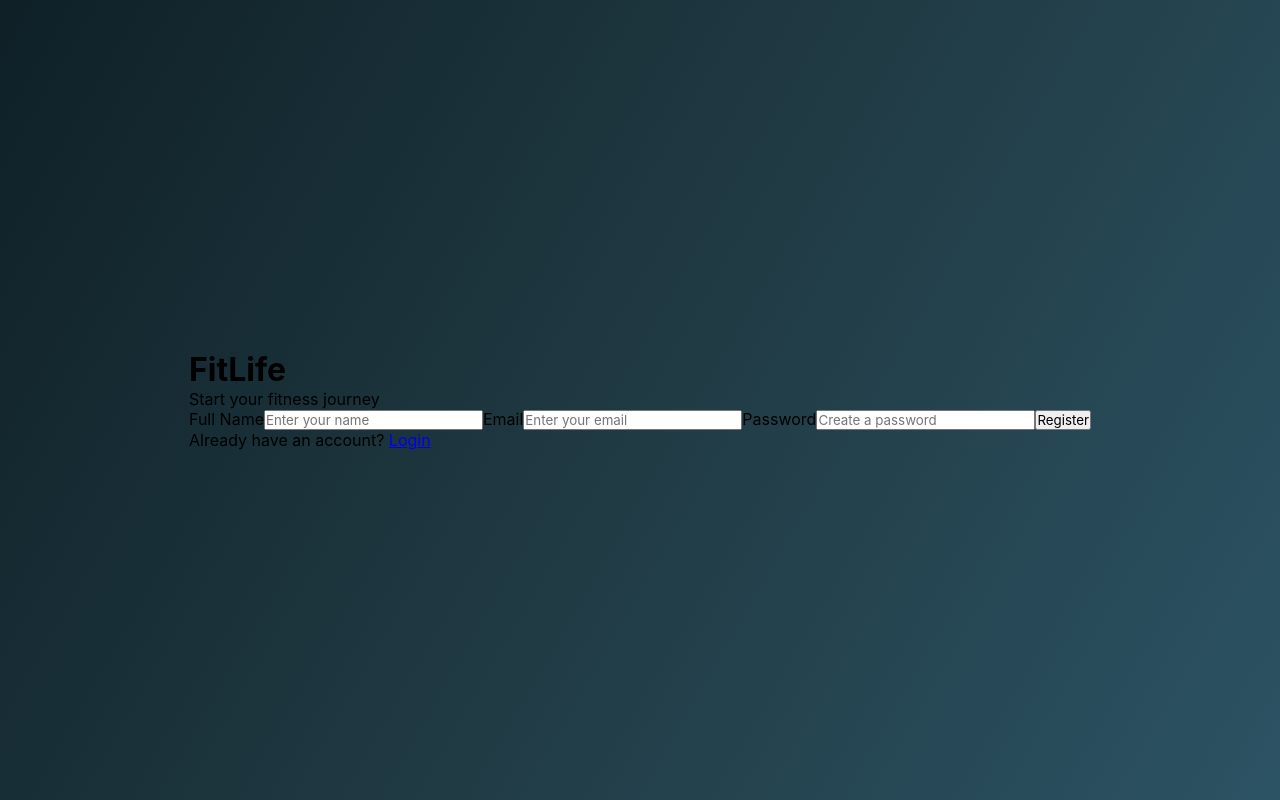
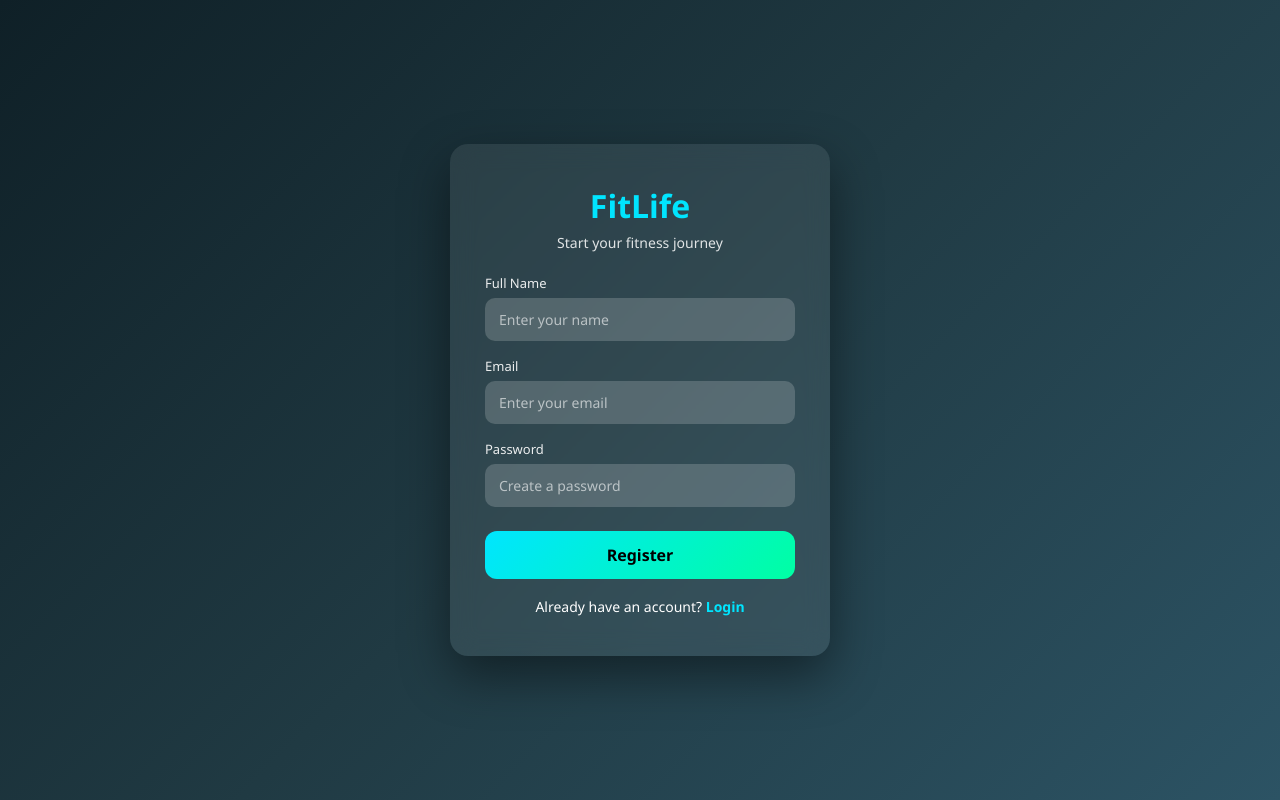
Before and after one commit to Bhuviofficial/Fitness-Frontend, a React (Vite) app: page /register in a window 1280 px wide. Built offline with nearby package versions, Linux system fonts and the light colour scheme; no server answers.

Commit message:
styles applied

```diff
--- a/src/index.css
+++ b/src/index.css
@@ -1,197 +1,125 @@
+/* RESET */
 * {
   margin: 0;
   padding: 0;
   box-sizing: border-box;
-  font-family: "Inter", "Segoe UI", sans-serif;
+  font-family: "Segoe UI", Tahoma, Geneva, Verdana, sans-serif;
 }
 
+/* BACKGROUND */
 body {
   min-height: 100vh;
-  background: linear-gradient(120deg, #0f2027, #203a43, #2c5364);
+  background: linear-gradient(135deg, #0f2027, #203a43, #2c5364);
   display: flex;
   align-items: center;
   justify-content: center;
-}
-.auth-wrapper {
-  width: 100%;
-  max-width: 420px;
-  padding: 20px;
+  color: #fff;
 }
 
-.auth-container {
-  background: rgba(255, 255, 255, 0.1);
-  backdrop-filter: blur(15px);
-  border-radius: 18px;
-  padding: 35px 30px;
-  box-shadow: 0 25px 60px rgba(0, 0, 0, 0.4);
-  color: #ffffff;
-  animation: slideUp 0.6s ease;
-}
-.auth-brand {
-  text-align: center;
-  margin-bottom: 25px;
+/* AUTH PAGE CENTER */
+.auth-page {
+  width: 100%;
+  display: flex;
+  justify-content: center;
+  align-items: center;
 }
 
-.auth-brand h1 {
-  font-size: 26px;
-  font-weight: 700;
-  color: #00e0ff;
+/* CARD */
+.auth-card {
+  background: rgba(255, 255, 255, 0.08);
+  backdrop-filter: blur(12px);
+  padding: 40px 35px;
+  border-radius: 18px;
+  width: 100%;
+  max-width: 380px;
+  box-shadow: 0 20px 50px rgba(0, 0, 0, 0.45);
 }
 
-.auth-brand p {
-  font-size: 14px;
-  opacity: 0.8;
-}
-.auth-form {
-  display: flex;
-  flex-direction: column;
+/* BRAND */
+.brand {
+  text-align: center;
+  font-size: 32px;
+  font-weight: 800;
+  color: #00e5ff;
+  margin-bottom: 6px;
 }
 
-.auth-form label {
+/* SUBTITLE */
+.subtitle {
+  text-align: center;
+  font-size: 14px;
+  opacity: 0.85;
+  margin-bottom: 22px;
+}
+
+/* LABELS */
+.auth-card label {
   font-size: 13px;
   margin-bottom: 6px;
-  color: #d1d5db;
+  display: block;
+  opacity: 0.9;
 }
 
-.auth-form input {
-  padding: 13px;
-  margin-bottom: 18px;
+/* INPUTS */
+.auth-card input {
+  width: 100%;
+  padding: 12px 14px;
+  margin-bottom: 16px;
   border-radius: 10px;
   border: none;
-  background: rgba(255, 255, 255, 0.15);
-  color: #ffffff;
+  outline: none;
   font-size: 14px;
-  outline: none;
+  background: rgba(255, 255, 255, 0.18);
+  color: #fff;
 }
 
-.auth-form input::placeholder {
-  color: #cbd5e1;
+.auth-card input::placeholder {
+  color: rgba(255, 255, 255, 0.6);
 }
 
-.auth-form input:focus {
-  background: rgba(255, 255, 255, 0.25);
+/* BUTTON */
+.primary-btn {
+  width: 100%;
+  padding: 13px;
+  margin-top: 8px;
+  border-radius: 12px;
+  border: none;
+  font-size: 16px;
+  font-weight: 700;
+  cursor: pointer;
+  background: linear-gradient(135deg, #00e5ff, #00ffa3);
+  color: #000;
+  transition: all 0.3s ease;
 }
 
-.auth-form button {
-  margin-top: 10px;
-  padding: 13px;
-  background: linear-gradient(135deg, #00e0ff, #00ffa3);
-  border: none;
-  border-radius: 12px;
-  color: #000;
-  font-weight: 600;
-  font-size: 16px;
-  cursor: pointer;
-  transition: transform 0.2s, box-shadow 0.2s;
+.primary-btn:hover {
+  transform: translateY(-2px);
+  box-shadow: 0 10px 25px rgba(0, 255, 200, 0.4);
 }
 
-.auth-form button:hover {
-  transform: translateY(-2px);
-  box-shadow: 0 12px 30px rgba(0, 255, 200, 0.4);
+/* ERROR */
+.error-box {
+  background: rgba(255, 0, 0, 0.25);
+  padding: 10px;
+  border-radius: 10px;
+  font-size: 13px;
+  text-align: center;
+  margin-bottom: 14px;
 }
-.auth-link {
-  margin-top: 20px;
+
+/* SWITCH TEXT */
+.switch-text {
+  margin-top: 18px;
   text-align: center;
   font-size: 14px;
 }
 
-.auth-link a {
-  color: #00e0ff;
+.switch-text a {
+  color: #00e5ff;
   font-weight: 600;
   text-decoration: none;
 }
 
-.auth-link a:hover {
+.switch-text a:hover {
   text-decoration: underline;
 }
-.error-msg {
-  background: rgba(255, 0, 0, 0.15);
-  color: #ffb4b4;
-  padding: 10px;
-  border-radius: 10px;
-  font-size: 13px;
-  text-align: center;
-  margin-bottom: 15px;
-}
-
-.success-msg {
-  background: rgba(0, 255, 200, 0.15);
-  color: #00ffa3;
-  padding: 10px;
-  border-radius: 10px;
-  font-size: 13px;
-  text-align: center;
-  margin-bottom: 15px;
-}
-
-/* Navbar */
-.navbar {
-  height: 60px;
-  background: linear-gradient(135deg, #0f2027, #203a43, #2c5364);
-  color: white;
-  display: flex;
-  align-items: center;
-  justify-content: space-between;
-  padding: 0 30px;
-}
-
-.logout-btn {
-  background: #ff5252;
-  border: none;
-  padding: 8px 16px;
-  color: white;
-  border-radius: 6px;
-  cursor: pointer;
-  font-weight: bold;
-}
-
-.logout-btn:hover {
-  background: #ff1744;
-}
-.dashboard {
-  padding: 40px;
-}
-
-.dashboard h1 {
-  margin-bottom: 30px;
-  color: #203a43;
-}
-
-.cards {
-  display: grid;
-  grid-template-columns: repeat(auto-fit, minmax(200px, 1fr));
-  gap: 20px;
-}
-
-.card {
-  background: white;
-  padding: 25px;
-  border-radius: 12px;
-  box-shadow: 0 8px 20px rgba(0,0,0,0.1);
-  text-align: center;
-}
-
-.card h3 {
-  color: #2c5364;
-}
-
-.card p {
-  font-size: 28px;
-  font-weight: bold;
-}
-
-@keyframes slideUp {
-  from {
-    opacity: 0;
-    transform: translateY(20px);
-  }
-  to {
-    opacity: 1;
-    transform: translateY(0);
-  }
-}
-@media (max-width: 480px) {
-  .auth-container {
-    padding: 25px 20px;
-  }
-}
```
